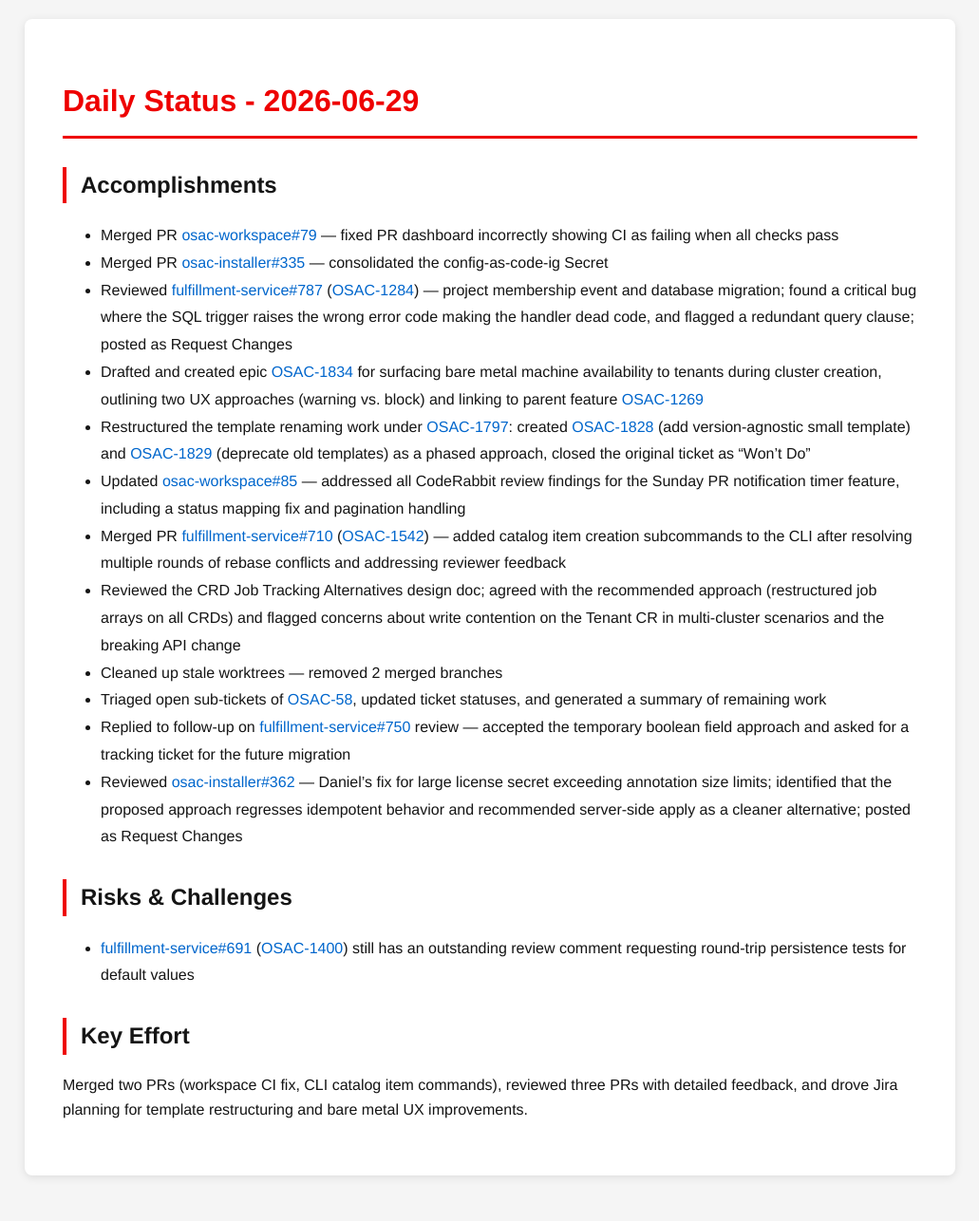
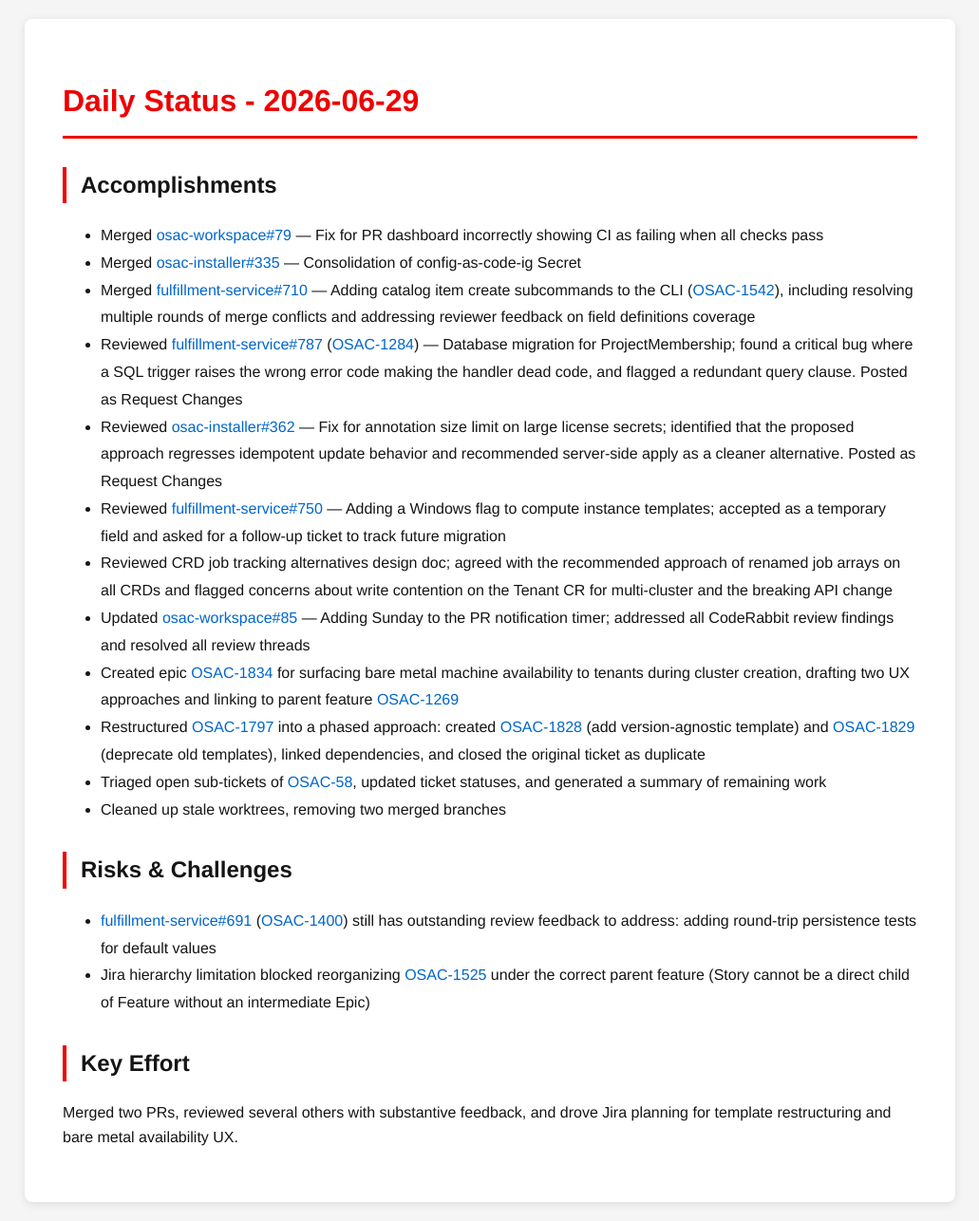
Before and after one commit to tzvatot/daily-status, a Jekyll site: the page built from 2026-06-29.md, in a window 1280 px wide. Shown: the whole page at 95% size, without its empty margins (124-1155 px from the left). Built offline with Jekyll 4.4.1, drawn with Linux system fonts in a browser that asks for light colours; before the commit the page ends 1258 px from its top, so only the background shows below that.

Commit message:
Daily status update - 2026-06-29

```diff
--- a/2026-06-29.md
+++ b/2026-06-29.md
@@ -7,21 +7,22 @@
 # Daily Status - 2026-06-29
 
 ## Accomplishments
-- Merged PR [osac-workspace#79](https://github.com/osac-project/osac-workspace/pull/79) — fixed PR dashboard incorrectly showing CI as failing when all checks pass
-- Merged PR [osac-installer#335](https://github.com/osac-project/osac-installer/pull/335) — consolidated the config-as-code-ig Secret
-- Reviewed [fulfillment-service#787](https://github.com/osac-project/fulfillment-service/pull/787) ([OSAC-1284](https://redhat.atlassian.net/browse/OSAC-1284)) — project membership event and database migration; found a critical bug where the SQL trigger raises the wrong error code making the handler dead code, and flagged a redundant query clause; posted as Request Changes
-- Drafted and created epic [OSAC-1834](https://redhat.atlassian.net/browse/OSAC-1834) for surfacing bare metal machine availability to tenants during cluster creation, outlining two UX approaches (warning vs. block) and linking to parent feature [OSAC-1269](https://redhat.atlassian.net/browse/OSAC-1269)
-- Restructured the template renaming work under [OSAC-1797](https://redhat.atlassian.net/browse/OSAC-1797): created [OSAC-1828](https://redhat.atlassian.net/browse/OSAC-1828) (add version-agnostic small template) and [OSAC-1829](https://redhat.atlassian.net/browse/OSAC-1829) (deprecate old templates) as a phased approach, closed the original ticket as "Won't Do"
-- Updated [osac-workspace#85](https://github.com/osac-project/osac-workspace/pull/85) — addressed all CodeRabbit review findings for the Sunday PR notification timer feature, including a status mapping fix and pagination handling
-- Merged PR [fulfillment-service#710](https://github.com/osac-project/fulfillment-service/pull/710) ([OSAC-1542](https://redhat.atlassian.net/browse/OSAC-1542)) — added catalog item creation subcommands to the CLI after resolving multiple rounds of rebase conflicts and addressing reviewer feedback
-- Reviewed the CRD Job Tracking Alternatives design doc; agreed with the recommended approach (restructured job arrays on all CRDs) and flagged concerns about write contention on the Tenant CR in multi-cluster scenarios and the breaking API change
-- Cleaned up stale worktrees — removed 2 merged branches
+- Merged [osac-workspace#79](https://github.com/osac-project/osac-workspace/pull/79) — Fix for PR dashboard incorrectly showing CI as failing when all checks pass
+- Merged [osac-installer#335](https://github.com/osac-project/osac-installer/pull/335) — Consolidation of config-as-code-ig Secret
+- Merged [fulfillment-service#710](https://github.com/osac-project/fulfillment-service/pull/710) — Adding catalog item create subcommands to the CLI ([OSAC-1542](https://redhat.atlassian.net/browse/OSAC-1542)), including resolving multiple rounds of merge conflicts and addressing reviewer feedback on field definitions coverage
+- Reviewed [fulfillment-service#787](https://github.com/osac-project/fulfillment-service/pull/787) ([OSAC-1284](https://redhat.atlassian.net/browse/OSAC-1284)) — Database migration for ProjectMembership; found a critical bug where a SQL trigger raises the wrong error code making the handler dead code, and flagged a redundant query clause. Posted as Request Changes
+- Reviewed [osac-installer#362](https://github.com/osac-project/osac-installer/pull/362) — Fix for annotation size limit on large license secrets; identified that the proposed approach regresses idempotent update behavior and recommended server-side apply as a cleaner alternative. Posted as Request Changes
+- Reviewed [fulfillment-service#750](https://github.com/osac-project/fulfillment-service/pull/750) — Adding a Windows flag to compute instance templates; accepted as a temporary field and asked for a follow-up ticket to track future migration
+- Reviewed CRD job tracking alternatives design doc; agreed with the recommended approach of renamed job arrays on all CRDs and flagged concerns about write contention on the Tenant CR for multi-cluster and the breaking API change
+- Updated [osac-workspace#85](https://github.com/osac-project/osac-workspace/pull/85) — Adding Sunday to the PR notification timer; addressed all CodeRabbit review findings and resolved all review threads
+- Created epic [OSAC-1834](https://redhat.atlassian.net/browse/OSAC-1834) for surfacing bare metal machine availability to tenants during cluster creation, drafting two UX approaches and linking to parent feature [OSAC-1269](https://redhat.atlassian.net/browse/OSAC-1269)
+- Restructured [OSAC-1797](https://redhat.atlassian.net/browse/OSAC-1797) into a phased approach: created [OSAC-1828](https://redhat.atlassian.net/browse/OSAC-1828) (add version-agnostic template) and [OSAC-1829](https://redhat.atlassian.net/browse/OSAC-1829) (deprecate old templates), linked dependencies, and closed the original ticket as duplicate
 - Triaged open sub-tickets of [OSAC-58](https://redhat.atlassian.net/browse/OSAC-58), updated ticket statuses, and generated a summary of remaining work
-- Replied to follow-up on [fulfillment-service#750](https://github.com/osac-project/fulfillment-service/pull/750) review — accepted the temporary boolean field approach and asked for a tracking ticket for the future migration
-- Reviewed [osac-installer#362](https://github.com/osac-project/osac-installer/pull/362) — Daniel's fix for large license secret exceeding annotation size limits; identified that the proposed approach regresses idempotent behavior and recommended server-side apply as a cleaner alternative; posted as Request Changes
+- Cleaned up stale worktrees, removing two merged branches
 
 ## Risks & Challenges
-- [fulfillment-service#691](https://github.com/osac-project/fulfillment-service/pull/691) ([OSAC-1400](https://redhat.atlassian.net/browse/OSAC-1400)) still has an outstanding review comment requesting round-trip persistence tests for default values
+- [fulfillment-service#691](https://github.com/osac-project/fulfillment-service/pull/691) ([OSAC-1400](https://redhat.atlassian.net/browse/OSAC-1400)) still has outstanding review feedback to address: adding round-trip persistence tests for default values
+- Jira hierarchy limitation blocked reorganizing [OSAC-1525](https://redhat.atlassian.net/browse/OSAC-1525) under the correct parent feature (Story cannot be a direct child of Feature without an intermediate Epic)
 
 ## Key Effort
-Merged two PRs (workspace CI fix, CLI catalog item commands), reviewed three PRs with detailed feedback, and drove Jira planning for template restructuring and bare metal UX improvements.
+Merged two PRs, reviewed several others with substantive feedback, and drove Jira planning for template restructuring and bare metal availability UX.
```
